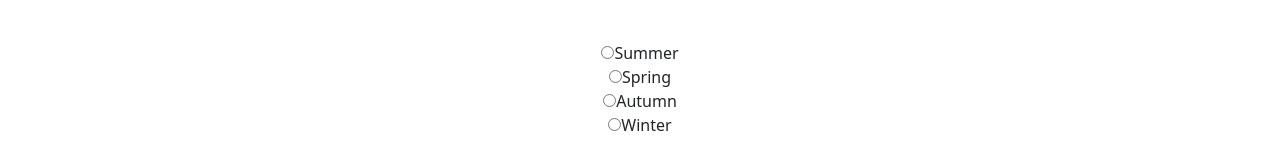
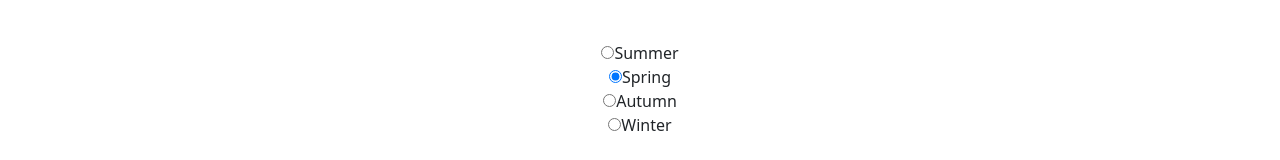
Before and after one commit to rtinase/my-form-app, a React (Create React App) app: page / in a window 1280 px wide. Shown: the part 181-341 px from the top of the page. Built offline with nearby package versions, Linux system fonts and the light colour scheme.

Commit message:
radio input works, but only one option can be chosen

```diff
--- a/src/App.js
+++ b/src/App.js
@@ -1,7 +1,7 @@
 import './App.css';
+import '../node_modules/bootstrap/dist/css/bootstrap.min.css';
 import SearchForm from './myComponents/SearchForm';
 import Gallery from './myComponents/Gallery';
-import '../node_modules/bootstrap/dist/css/bootstrap.min.css';
 import React, { useState } from 'react';
 
 export default function App() {
--- a/src/myComponents/SearchForm.js
+++ b/src/myComponents/SearchForm.js
@@ -10,19 +10,19 @@ export default function SearchForm({season, setSeason}) {
             </div>
             <div className="radio-input-container">
                 <div className="radio-container">
-                    <input type="radio" id="summer" name="season" value="summer" />
+                    <input type="radio" value="summer" checked={season === 'summer'} onChange={(e) => setSeason(e.target.value)} />
                     <label for="summer">Summer</label>
                 </div>
                 <div className="radio-container">
-                    <input type="radio" id="spring" name="season" value="spring" />
+                    <input type="radio" value="spring" checked={season === 'spring'} onChange={(e) => setSeason(e.target.value)}/>
                     <label for="summer">Spring</label>
                 </div>
                 <div className="radio-container">
-                    <input type="radio" id="autumn" name="season" value="autumn" />
+                    <input type="radio" value="autumn" checked={season === 'autumn'} onChange={(e) => setSeason(e.target.value)} />
                     <label for="summer">Autumn</label>
                 </div>
                 <div className="radio-container">
-                    <input type="radio" id="winter" name="season" value="winter" />
+                    <input type="radio" value="winter" checked={season === 'winter'} onChange={(e) => setSeason(e.target.value)} />
                     <label for="summer">Winter</label>
                 </div>
             </div>
```
